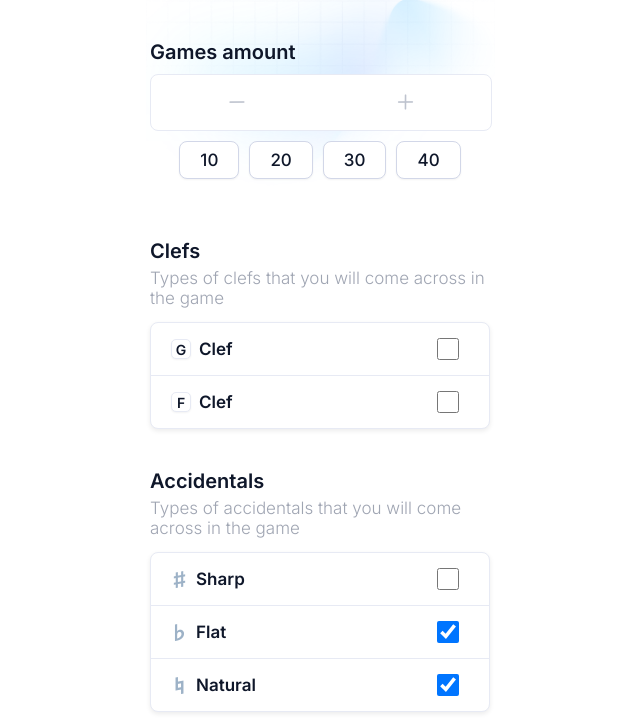
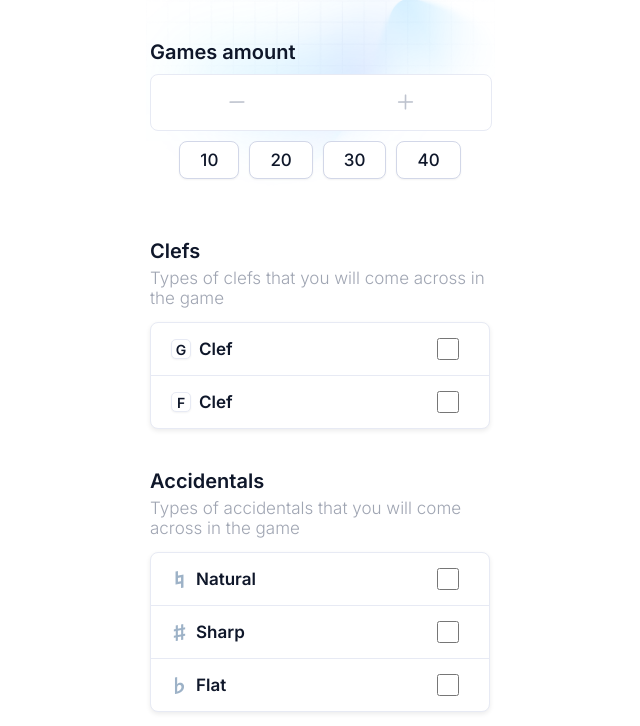
Before and after one commit to MusTrain/Intervals, a plain HTML site: page settings.html in a window 1280 px wide. Shown: the part 74-800 px from the top of the page, without its empty margins (320-960 px from the left). Drawn offline with Linux system fonts and the light colour scheme; files whose address does not match are found by name.

Commit message:
Change order in accidentals

```diff
--- a/settings.html
+++ b/settings.html
@@ -97,18 +97,18 @@
         </div>
         <div class="checkbox_list">
           <div class="inputGroup">
+            <input type="checkbox" id="natural" />
+            <label for="natural"
+              ><span class="icon-natural"></span>Natural</label
+            >
+          </div>
+          <div class="inputGroup">
             <input type="checkbox" id="sharp" />
             <label for="sharp"><span class="icon-sharp"></span>Sharp</label>
           </div>
           <div class="inputGroup">
-            <input type="checkbox" id="flat" checked />
+            <input type="checkbox" id="flat" />
             <label for="flat"><span class="icon-flat"></span>Flat</label>
-          </div>
-          <div class="inputGroup">
-            <input type="checkbox" checked id="natural" />
-            <label for="natural"
-              ><span class="icon-natural"></span>Natural</label
-            >
           </div>
         </div>
       </div>
```
